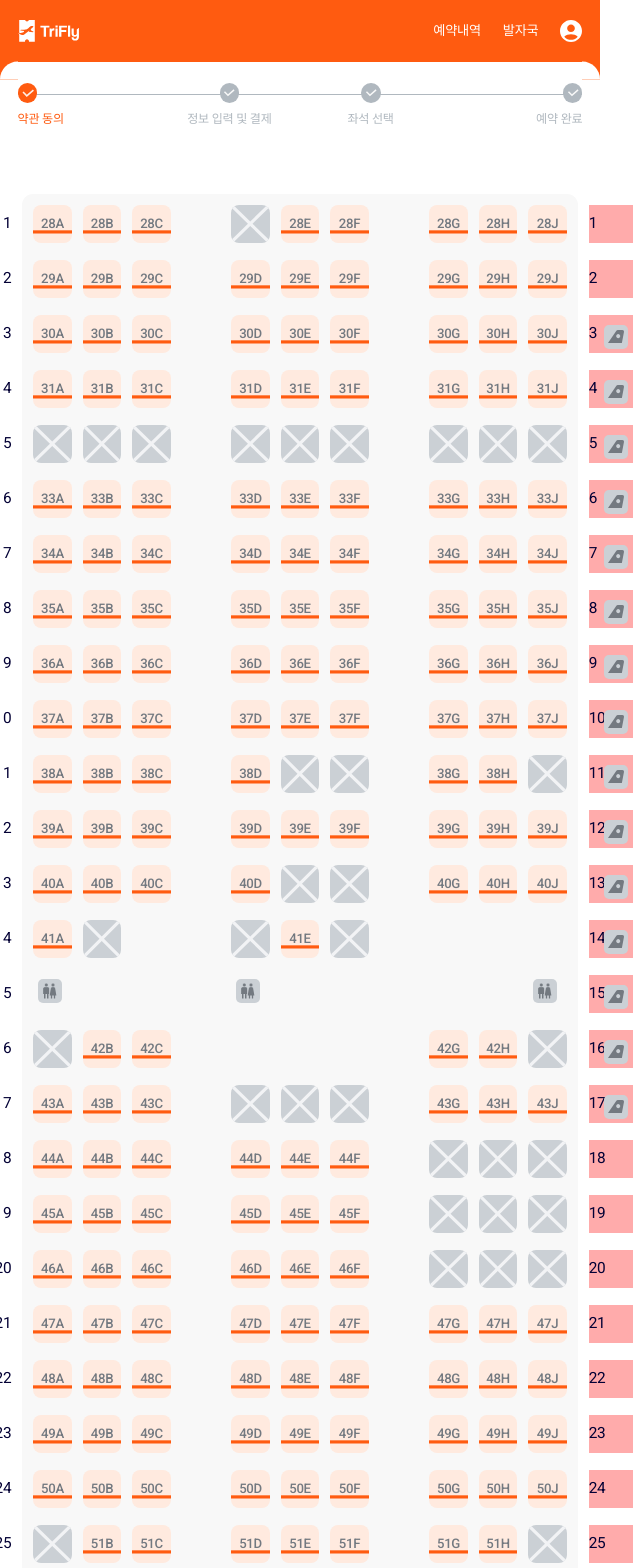
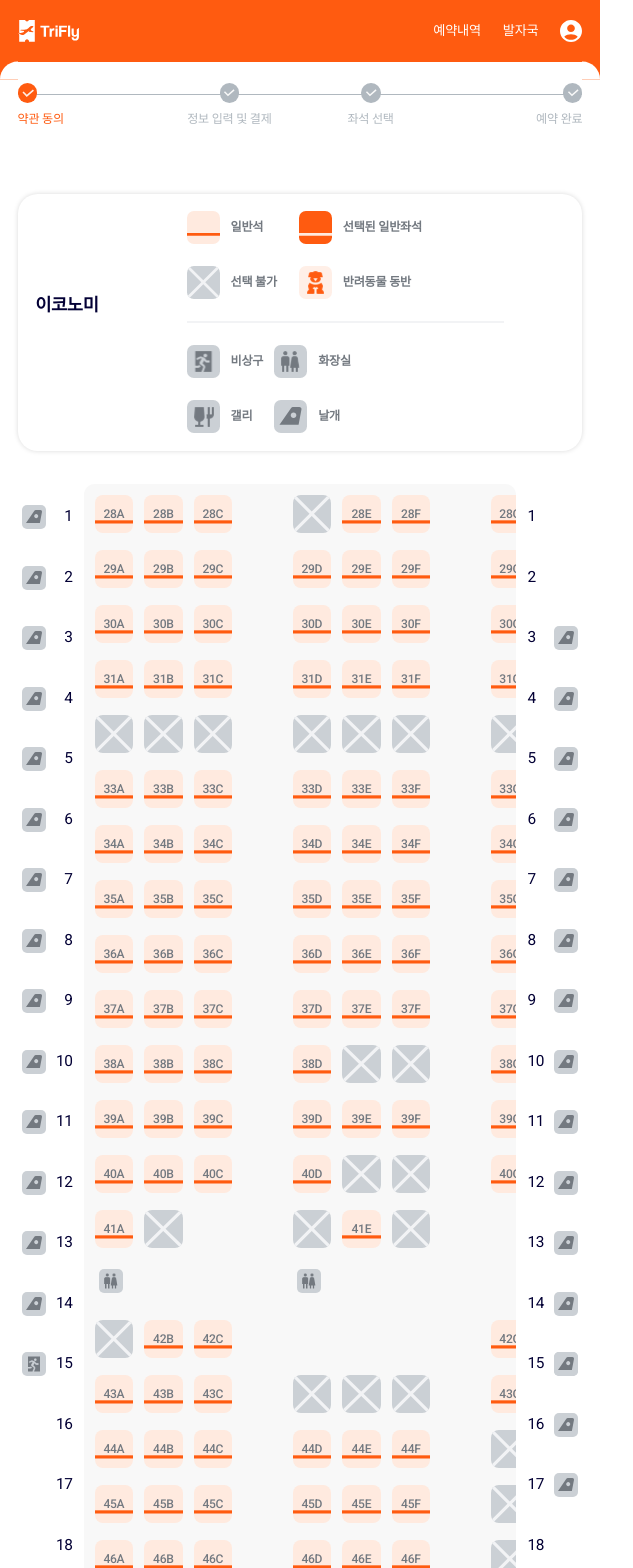
Before and after one commit to FRONTENDSCHOOLPLUS2/trifly, a Next.js app: page /order/seat-map in a window 600 px wide. Shown: the top 1568 px of the page, 633 px wide, since content can reach past the window. Built offline with nearby package versions, Linux system fonts and the light colour scheme; no server answers; what recoil-persist would draw is missing.

Commit message:
💄 style: seatmap 반응형 완료

```diff
--- a/src/app/(primary)/order/seat-map/seatmapGrid.scss
+++ b/src/app/(primary)/order/seat-map/seatmapGrid.scss
@@ -23,6 +23,7 @@
           align-items: center;
           justify-content: start;
           margin-bottom: 1.5rem;
+          font-size: var(--title-big);
         }
 
         &.wing::after {
@@ -62,6 +63,7 @@
           align-items: center;
           justify-content: end;
           margin-bottom: 1.5rem;
+          font-size: var(--title-bih);
         }
 
         &.wing::after {
@@ -95,7 +97,7 @@
     padding: 1rem;
     background-color: var(--color-gray-10);
     border-radius: 1rem;
-    width: 52rem;
+    width: 100%;
 
     .seat-map {
       text-align: center;
@@ -162,106 +164,28 @@
   }
 }
 
+@media (max-width: 349px) {
+  .seat-box .section {
+    overflow-x: auto;
+  }
+}
+
+@media (min-width: 349px) and (max-width: 499px) {
+  .section {
+    overflow-x: auto;
+  }
+}
+
 @media (min-width: 500px) and (max-width: 767px) {
   .seat-box {
     justify-content: center;
 
-    .wing-table-box {
-      .wing-table {
-        .wing-seat {
-          height: 3rem;
-          line-height: 3rem;
-        }
-      }
-
-      &.right {
-        // padding-left: 1rem;
-        .wing-table .wing-seat {
-          .wing-td {
-            background-color: rgb(255, 171, 171);
-            height: 3.5rem;
-            width: 4rem;
-            text-align: center;
-            display: flex;
-            align-items: center;
-            justify-content: start;
-            margin-bottom: 1.5rem;
-          }
-
-          &.wing::after {
-            content: "";
-            position: absolute;
-            right: 0;
-            top: 6px;
-            background-image: url("/img/icon-seat-wing.svg");
-            background-position: center;
-            width: 3rem;
-            height: 3rem;
-            background-repeat: no-repeat;
-          }
-
-          &.exit::before {
-            content: "";
-            position: absolute;
-            right: 0;
-            top: 6px;
-            width: 3rem;
-            height: 3rem;
-            background-image: url("/img/icon-seat-exit.svg");
-            background-repeat: no-repeat;
-            background-position: center;
-          }
-        }
-      }
-
-      &.left {
-        padding-right: 1rem;
-        .wing-table .wing-seat {
-          .wing-td {
-            height: 3.5rem;
-            width: 4rem;
-            text-align: center;
-            display: flex;
-            align-items: center;
-            justify-content: end;
-            margin-bottom: 1.5rem;
-          }
-
-          &.wing::after {
-            content: "";
-            position: absolute;
-            left: 0;
-            top: 6px;
-            background-image: url("/img/icon-seat-wing.svg");
-            background-position: center;
-            width: 3rem;
-            height: 3rem;
-            background-repeat: no-repeat;
-          }
-
-          &.exit::before {
-            content: "";
-            position: absolute;
-            left: 0;
-            top: 6px;
-            width: 3rem;
-            height: 3rem;
-            background-image: url("/img/icon-seat-exit.svg");
-            background-repeat: no-repeat;
-            background-position: center;
-          }
-        }
-      }
-    }
-
     .section {
+      overflow-x: auto;
       .seat-map {
         .seat-map-tr {
           display: flex;
           gap: 1rem;
-        }
-
-        .seat-map-tr {
           margin-bottom: 1.5rem;
         }
 
@@ -270,16 +194,10 @@
           height: 3.5rem;
 
           .seat {
-            background-image: url("/img/seat.svg");
-            background-repeat: no-repeat;
             width: 3.5rem;
             height: 3.5rem;
             background-size: 3.5rem;
-            display: block;
-            text-align: center;
-            font-size: var(--title-medium);
-            font-weight: 500;
-            color: var(--color-gray-100);
+            font-size: var(--title-small);
           }
 
           .facility {
@@ -294,3 +212,9 @@
     }
   }
 }
+
+@media (min-width: 768px) and (max-width: 1023px) {
+  .seat-map .section {
+    overflow-x: auto;
+  }
+}
--- a/src/app/(primary)/order/seat-map/seatmapSelect.scss
+++ b/src/app/(primary)/order/seat-map/seatmapSelect.scss
@@ -15,7 +15,7 @@
       }
       .seat-title-flex {
         display: flex;
-        gap: 4rem;
+        gap: 2rem;
 
         .seat-title-box {
           .seat-title {
@@ -26,11 +26,11 @@
             .seat-icon {
               width: 3rem;
               height: 3rem;
-              margin-right: 2rem;
+              margin-right: 1rem;
             }
 
             p {
-              font-size: var(--title-medium);
+              font-size: var(--title-small);
               color: var(--color-gray-100);
               font-weight: 600;
             }
@@ -47,7 +47,7 @@
       }
       .facility-box-flex {
         display: flex;
-        gap: 5.5rem;
+        gap: 3.5rem;
         .facility-box {
           .facility {
             display: flex;
@@ -57,11 +57,11 @@
             .facility-icon {
               width: 3rem;
               height: 3rem;
-              margin-right: 2rem;
+              margin-right: 1rem;
             }
 
             p {
-              font-size: var(--title-medium);
+              font-size: var(--title-small);
               color: var(--color-gray-100);
               font-weight: 600;
             }
@@ -77,14 +77,90 @@
 }
 
 @media (max-width: 349px) {
-  .seat-select-right-box {
-    display: none;
+  .seat-select-box {
+    flex-direction: column-reverse;
+    .seat-select-right-box {
+      margin-bottom: 3rem;
+    }
+  }
+}
+
+@media (min-width: 349px) and (max-width: 499px) {
+  .seat-select-box {
+    flex-direction: column-reverse;
+
+    .seat-select-right-box {
+      margin-bottom: 3rem;
+      .seat-map-guid {
+        display: flex;
+
+        .icon-box {
+          margin-left: 3rem;
+          display: flex;
+          flex-direction: column;
+          align-items: flex-start;
+          justify-content: center;
+
+          .facility-box-flex,
+          .seat-title-flex {
+            gap: 1rem;
+            .facility-box .facility .facility-icon,
+            .seat-title-box .seat-title .seat-icon {
+              width: 2rem;
+              height: 2rem;
+              margin-right: 1rem;
+            }
+          }
+
+          .line {
+            border-top: 2px solid var(--color-gray-30);
+            margin: 2rem 0;
+            width: 100%;
+          }
+        }
+      }
+    }
   }
 }
 
 @media (min-width: 500px) and (max-width: 767px) {
   .seat-select-box {
-    flex-direction: column;
+    flex-direction: column-reverse;
+
+    .seat-select-right-box {
+      margin-bottom: 3rem;
+      .seat-map-guid {
+        display: flex;
+        align-items: center;
+        gap: 8rem;
+
+        .icon-box {
+          width: 60%;
+          display: flex;
+          flex-direction: column;
+
+          justify-content: center;
+          margin-right: 1rem;
+
+          .facility-box-flex,
+          seat-title-flex {
+            gap: 1rem;
+            .facility-box .facility .facility-icon,
+            .seat-title-box .seat-title .seat-icon {
+              width: 3rem;
+              height: 3rem;
+              margin-right: 1rem;
+            }
+          }
+
+          .line {
+            border-top: 2px solid var(--color-gray-30);
+            margin: 2rem 0;
+            width: 100%;
+          }
+        }
+      }
+    }
   }
 }
 
```
